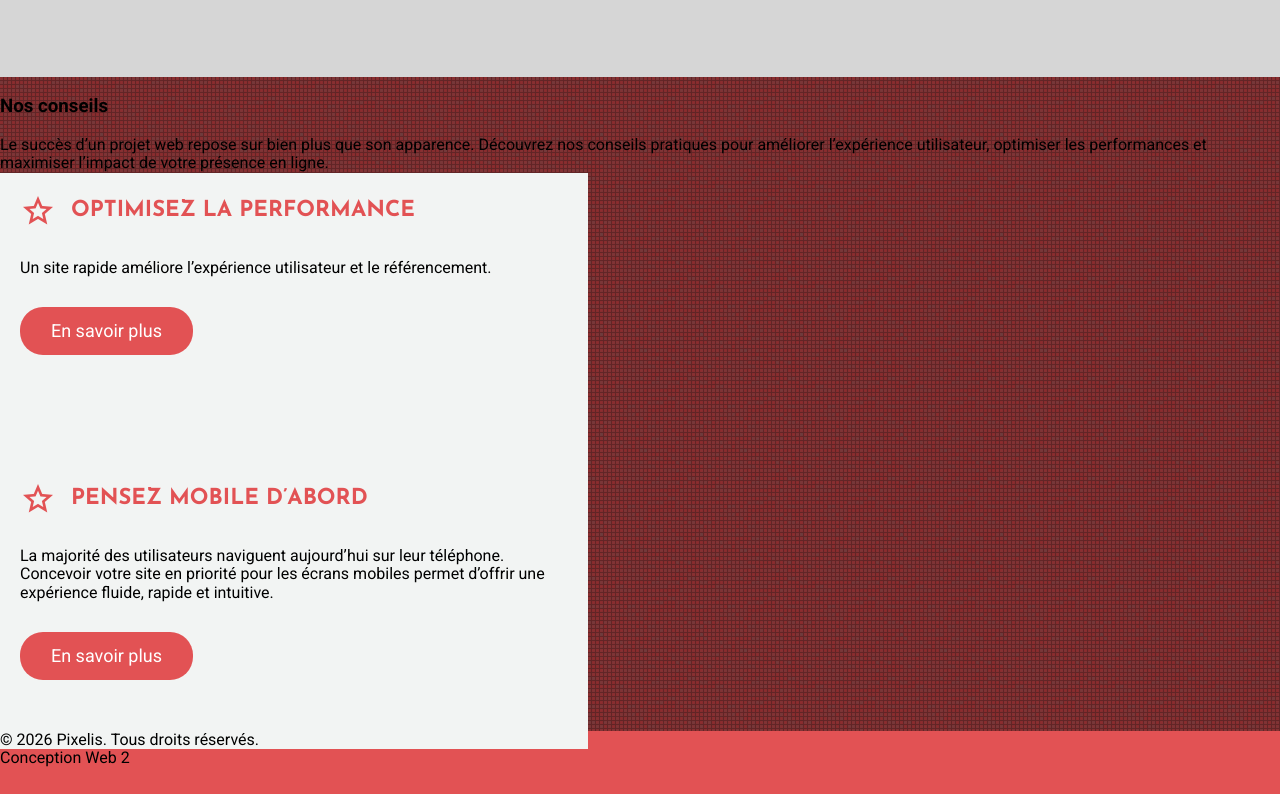
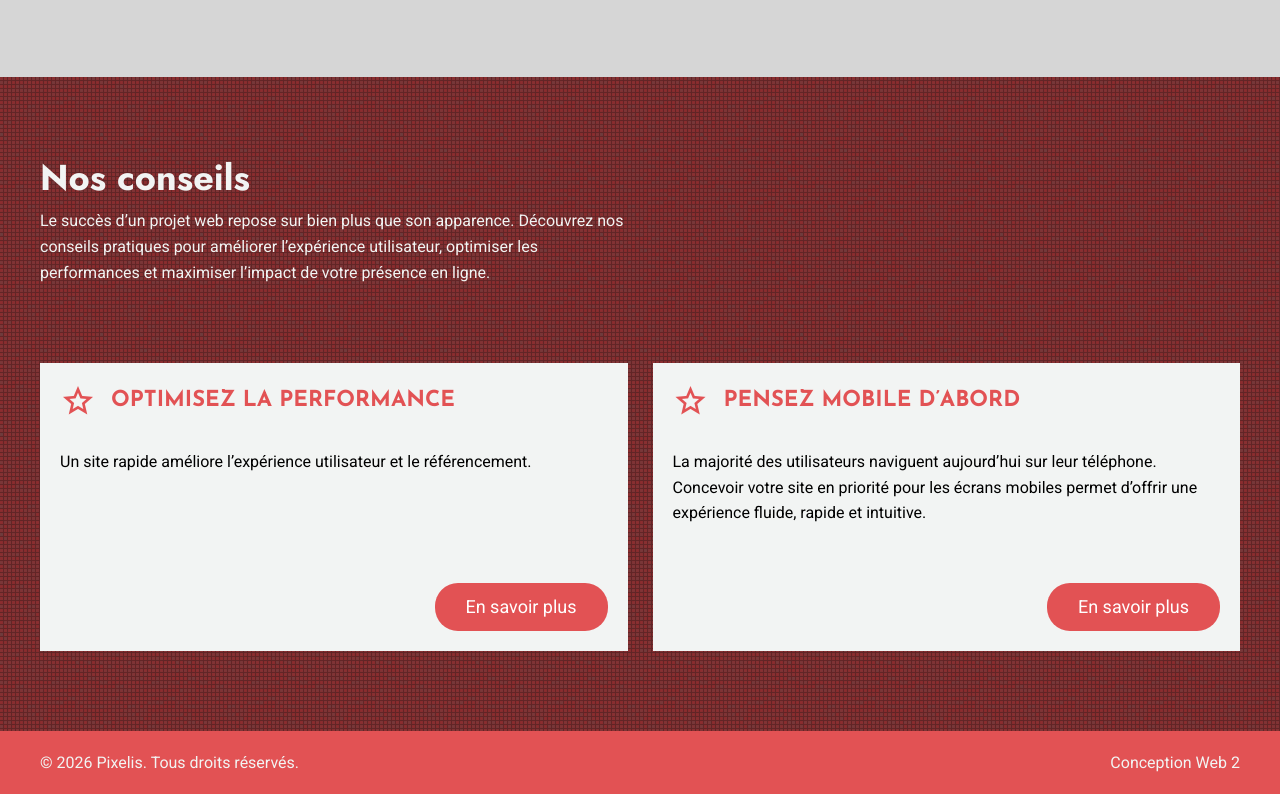
Before and after one commit to Tinytomthomas/Service-Informatique, a plain HTML site: page index.html in a window 1280 px wide. Shown: the part 1354-2148 px from the top of the page. Drawn offline with nearby package versions, Linux system fonts and the light colour scheme.

Commit message:
Best i could do

```diff
--- a/css/styles.css
+++ b/css/styles.css
@@ -37,6 +37,13 @@ h2{
     margin: 0;
 }
 
+h3{
+    font-family: 'Jost';
+    font-weight: bold;
+    font-size: 36px;
+    margin: 0;
+}
+
 h4{
     font-family: 'Josefin Sans';
     font-weight: bold;
@@ -48,6 +55,7 @@ p{
     font-family: "Roboto";
     font-size: 18;
     margin: 0;
+    line-height: 160%;
 }
 
 li{
@@ -78,8 +86,7 @@ header{
     border-top-style: solid;
     border-top-width: 4px;
     border-top-color: #E25254;
-    padding-top: auto;
-    padding-bottom: auto;
+
 }
 
 .title{
@@ -96,7 +103,8 @@ header .material-symbols-outlined{
 header .wrapper{
     height: 70px;
     display: flex;
-
+    padding-right: 100px;
+    padding-left: 100px;
     justify-content: space-between;
 }
 
@@ -112,6 +120,9 @@ section.hero{
     padding-left: 100px;
 }
 section.Services{
+    padding-top: 80px;
+    padding-bottom: 80px;
+
     display: flex;
     background-color: #D6D6D6;
     height: 711px;
@@ -124,9 +135,37 @@ section.Conseils{
     flex-direction: row;
 }
 
+.Services .wrapper{
+    display: flex;
+    flex-direction: column;
+    gap: 40px;
+    width: 1200px;
+    height: 551px;
+}
+
+.intro1{
+    display: flex;
+    flex-direction: column;
+    gap: 10px;
+    width: 588px;
+    height: 166px;
+}
+
+.intro2{
+    color: #F2F4F3;
+    display: flex;
+    flex-direction: column;
+    gap: 10px;
+    width: 588px;
+    height: 166px;
+}
+
 footer{
+    color: #F2F4F3;
     background-color: #E25254;
     height: 63px;
+    display: flex;
+    justify-content: space-between;
 }
 
 .boutton{
@@ -137,7 +176,7 @@ footer{
     border-radius: 23px;
     padding: 15px, 20px;
     font-size: 18px;
-
+    margin-left: auto;
 
     justify-items: center;
     align-content: center;
@@ -194,13 +233,14 @@ article .title{
 
 }
 
+footer .wrapper{
+    justify-content: space-between;
+    display: flex;
+    margin-top: auto;
+    margin-bottom: auto;
+    width: 1200px;
+}
 
-
-footer{
-    display: flex;
-    flex-direction: row;
-    justify-content: space-between;
-}
 
 section .service .material-symbols-outlined{
     font-size: 36px;
@@ -229,7 +269,8 @@ padding: 20px;
     padding: 15px, 20px;
     font-size: 18px;
 
-
+    margin-top: auto;
+    margin-left: auto;
     justify-items: center;
     align-content: center;
 
@@ -238,3 +279,23 @@ padding: 20px;
     margin: 0;
 
 }
+
+.grille2{
+    display: flex;
+    gap: 25px;
+}
+
+.Conseils .wrapper{
+    display: flex;
+    flex-direction: column;
+    gap: 40px;
+    width: 1200px;
+    height: 551px;
+}
+
+.Conseils{
+    padding-top: 80px;
+    padding-bottom: 80px;
+}
+
+/* couldn't get the Hover in time nor the modale*/
```
